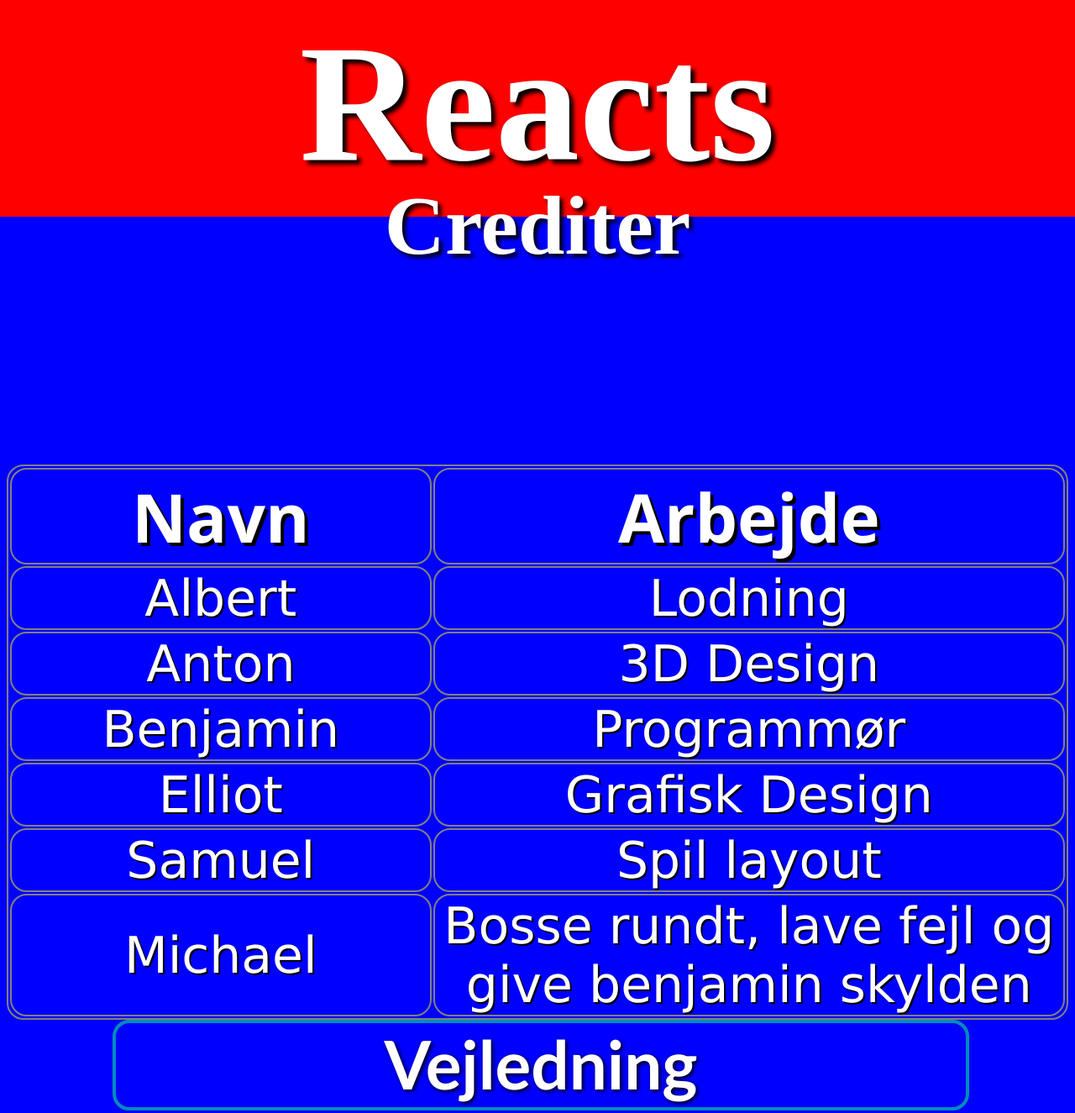
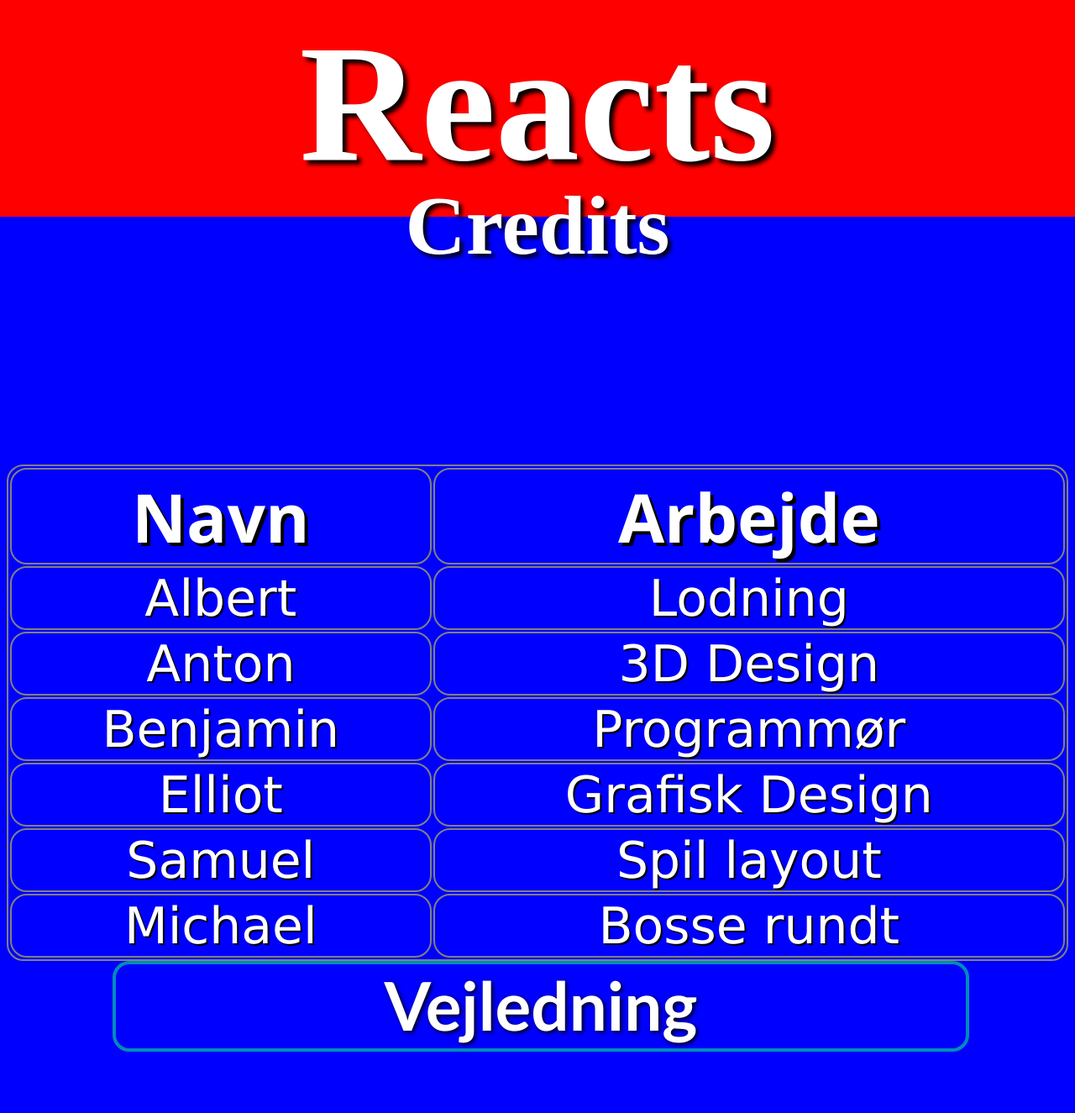
Before and after one commit to mhfalken/mhfalken.github.io, a plain HTML site: page react/crediter/index.html in a window 1280 px wide. Shown: the part 126-1451 px from the top of the page at 84% size. After the commit the page ends 1386 px from the top, so only its background shows below. Drawn offline with Linux system fonts and the light colour scheme.

Commit message:
Update index.html

```diff
--- a/react/crediter/index.html
+++ b/react/crediter/index.html
@@ -6,7 +6,7 @@
 </head>
 <body>
     <h1 class="Title">Reacts</h1>
-    <h1 class="Under">Crediter</h1>
+    <h1 class="Under">Credits</h1>
     <p class="test"></p>
     <table style="width: 100%;">
         <tr>
@@ -35,7 +35,7 @@
         </tr>
         <tr>
             <td>Michael</td>
-            <td>Bosse rundt, lave fejl og give benjamin skylden</td>
+            <td>Bosse rundt</td>
         </tr>
     </table>
     <a class="credit" href="..">Vejledning</a>
```
